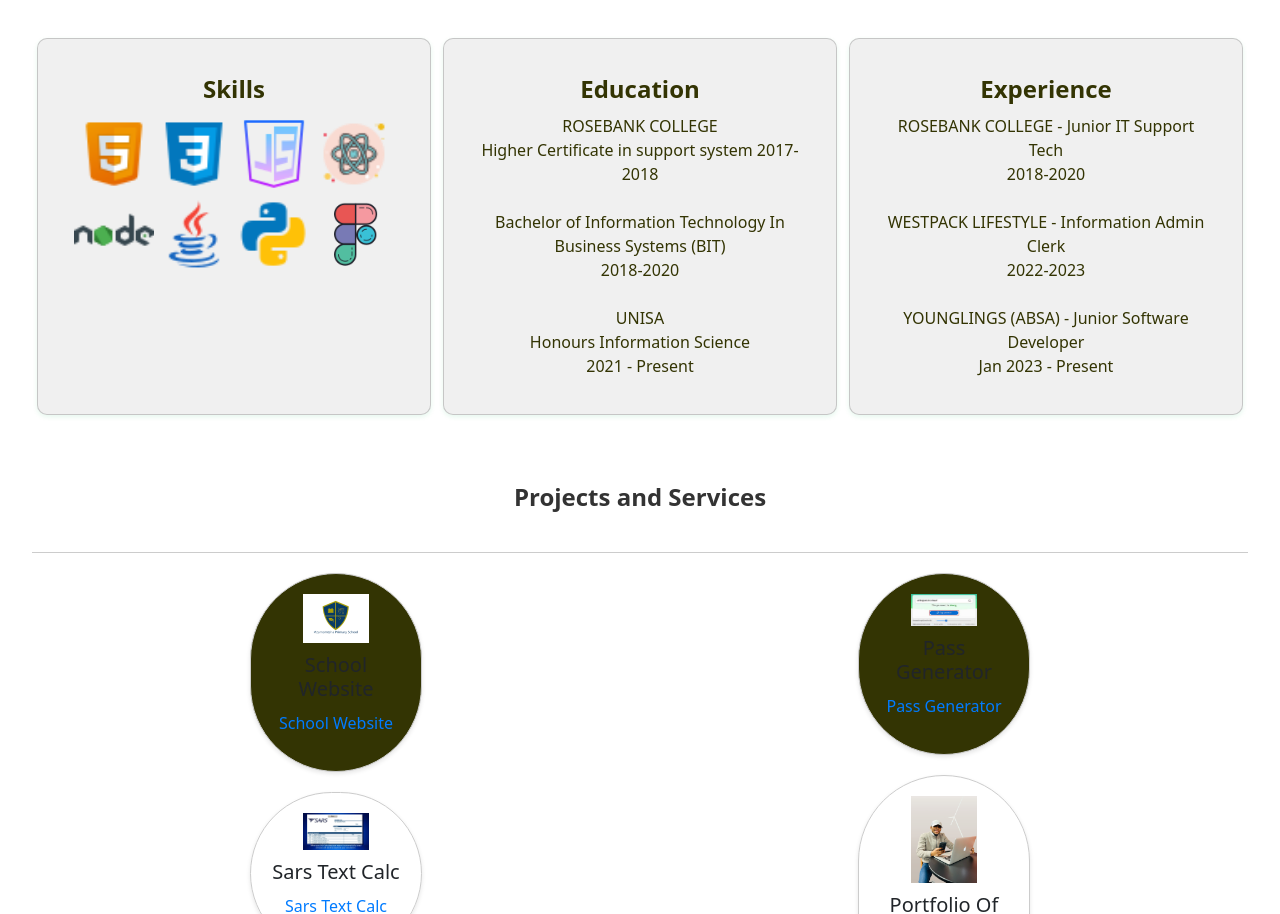
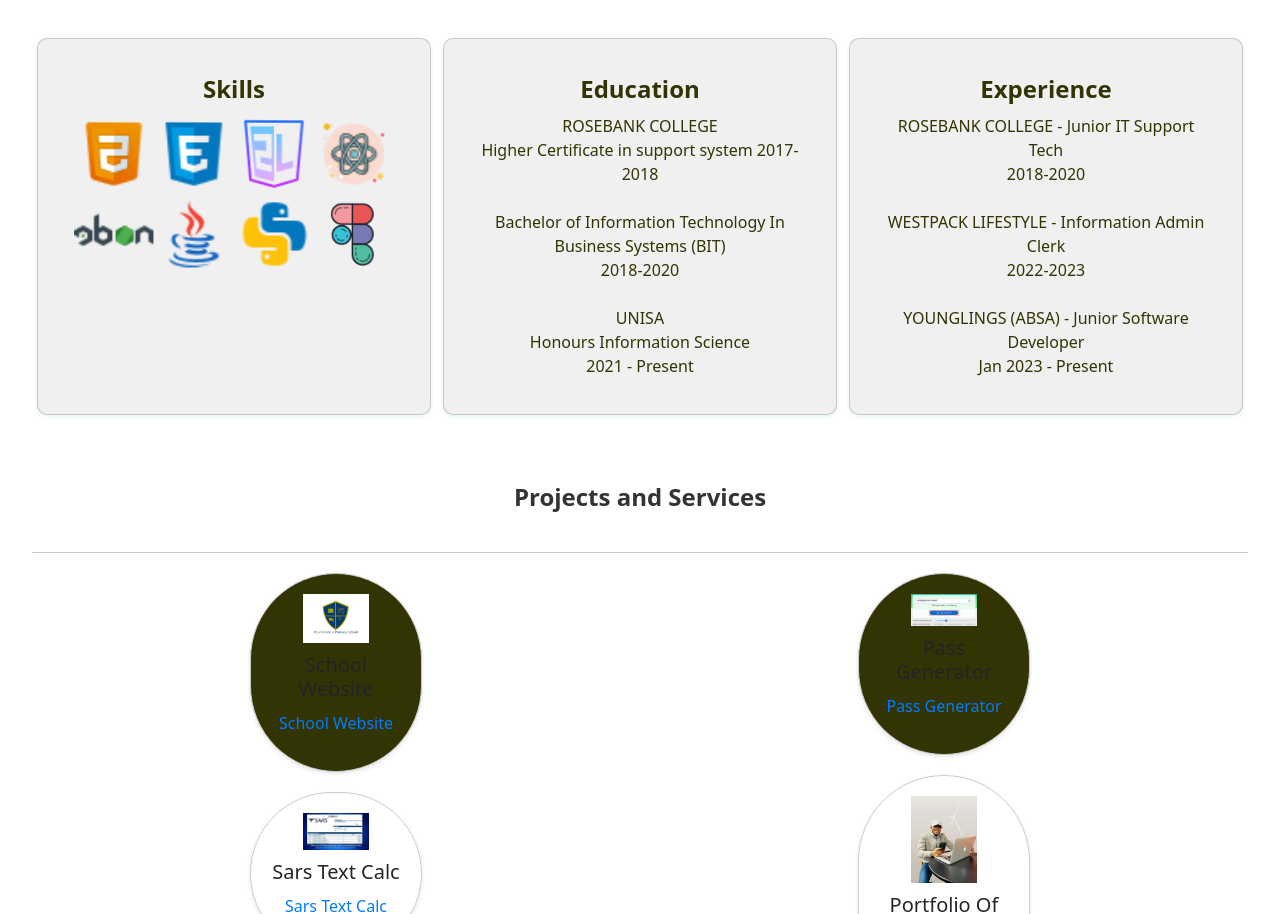
Before and after one commit to middas123/my-portfolio, a React (Vite) app: page / in a window 1280 px wide. Shown: the part 1266-2180 px from the top of the page. Built offline with nearby package versions, Linux system fonts and the light colour scheme.

Commit message:
about page
Added a bouncing image and flipping images on the skills

```diff
--- a/src/Components/about/About.jsx
+++ b/src/Components/about/About.jsx
@@ -34,14 +34,15 @@ const About = () => {
 
           <Card.Body>
           <Card.Title style={{ color: '#333403', fontWeight: 'bold', fontSize: '1.5rem' }}>Skills</Card.Title>
-                    <Card.Img variant="top" src="src/assets/icons8-html-48.png" alt="Card Image" />
-                    <Card.Img variant="top" src="src/assets/icons8-css-48.png" alt="Card Image" />
-                    <Card.Img variant="top" src="src/assets/icons8-javascript-64.png" alt="Card Image" />
-                    <Card.Img variant="top" src="src/assets/icons8-react-50.png" alt="Card Image" />
-                    <Card.Img variant="top" src="src/assets/icons8-nodejs-48.png" alt="Card Image" />
-                    <Card.Img variant="top" src="src/assets/icons8-java-48.png" alt="Card Image" />
-                    <Card.Img variant="top" src="src/assets/icons8-python-48.png" alt="Card Image" />
-                    <Card.Img variant="top" src="src/assets/icons8-figma-100.png" alt="Card Image" />
+          <Card.Img className="infinite-flip-image" variant="top" src="src/assets/icons8-html-48.png" alt="Card Image" />
+          <Card.Img className="infinite-flip-image" variant="top" src="src/assets/icons8-css-48.png" alt="Card Image" />
+          <Card.Img className="infinite-flip-image" variant="top" src="src/assets/icons8-javascript-64.png" alt="Card Image" />
+          <Card.Img className="infinite-flip-image" variant="top" src="src/assets/icons8-react-50.png" alt="Card Image" />
+          <Card.Img className="infinite-flip-image" variant="top" src="src/assets/icons8-nodejs-48.png" alt="Card Image" />
+          <Card.Img className="infinite-flip-image" variant="top" src="src/assets/icons8-java-48.png" alt="Card Image" />
+          <Card.Img className="infinite-flip-image" variant="top" src="src/assets/icons8-python-48.png" alt="Card Image" />
+          <Card.Img className="infinite-flip-image" variant="top" src="src/assets/icons8-figma-100.png" alt="Card Image" />
+
 
           </Card.Body>
         </Card>
--- a/src/Components/about/about.css
+++ b/src/Components/about/about.css
@@ -109,6 +109,21 @@ div.flex-item-1 img {
   text-align: justify;
 
 }
+@keyframes infiniteFlip {
+  0% {
+    transform: perspective(800px) rotateY(0);
+  }
+  100% {
+    transform: perspective(800px) rotateY(360deg);
+  }
+}
+
+.infinite-flip-image {
+  animation: infiniteFlip 4s linear infinite; /* Adjust the duration and timing function as needed */
+  transform-style: preserve-3d;
+}
+
+
 
 
 
```
